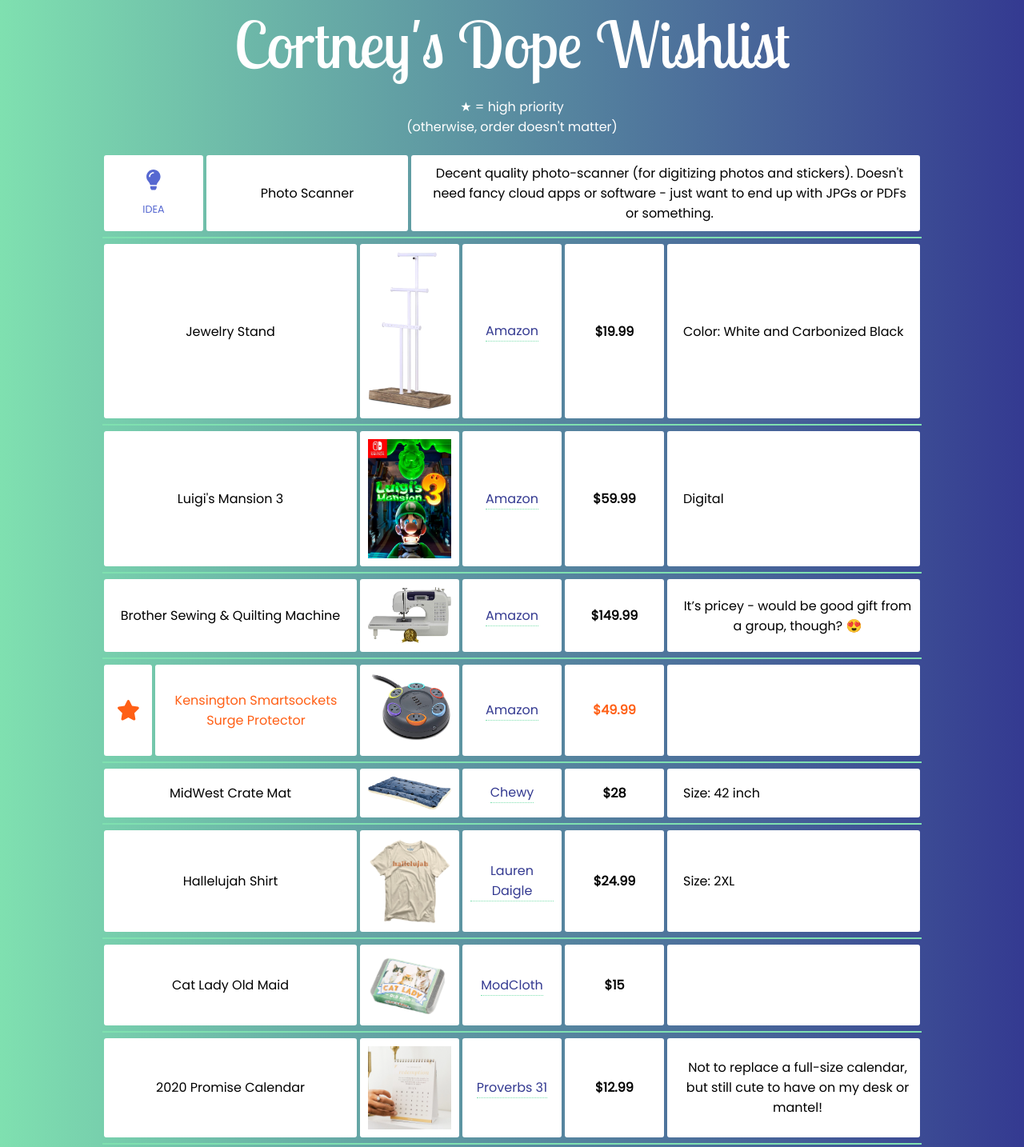
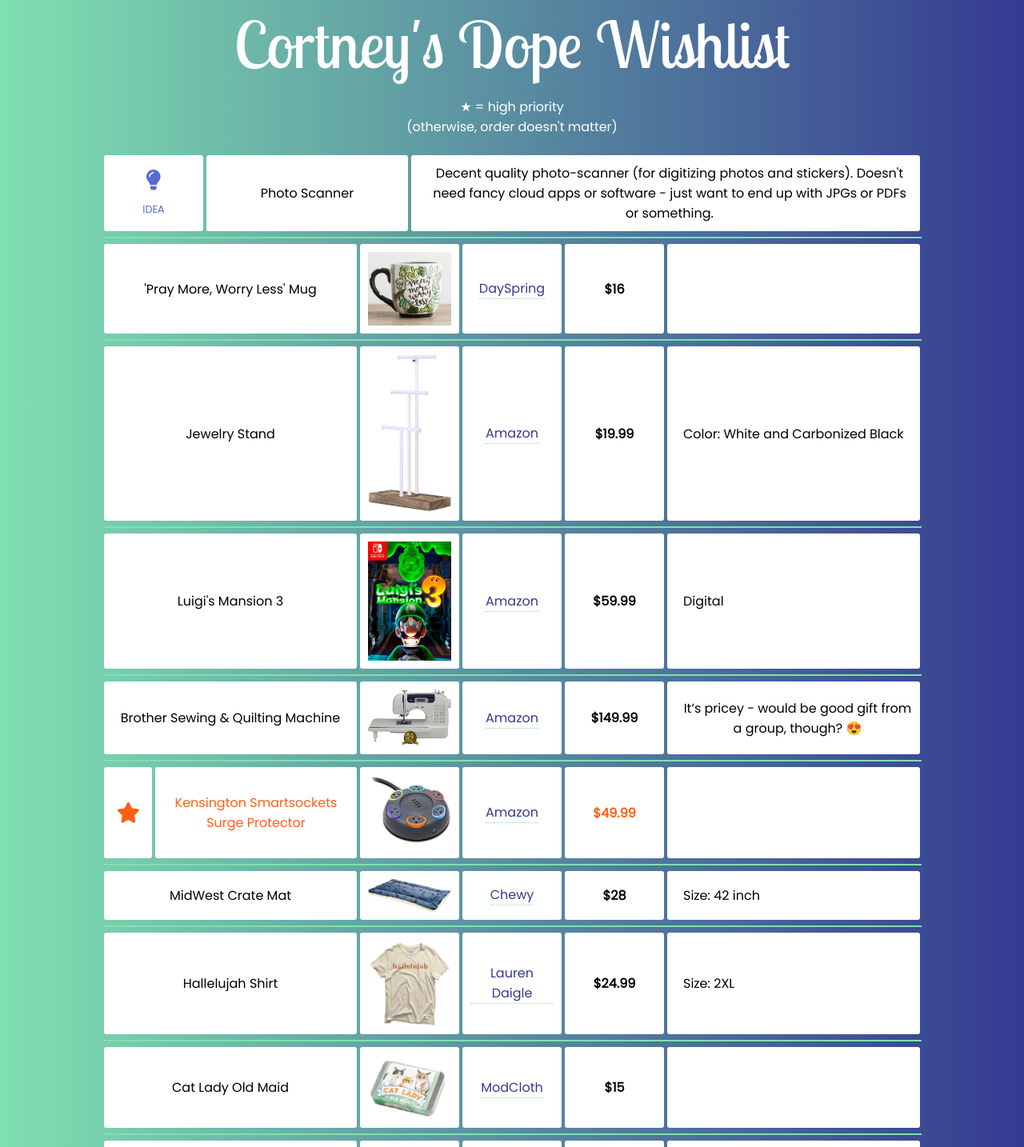
Before and after one commit to cortneysmith/wishlist, a React (Create React App) app: page /#/ in a window 1280 px wide. Shown: the top 1434 px of the page at 80% size. Built offline with nearby package versions, Linux system fonts and the light colour scheme; a web font is replaced by a local one.

Commit message:
added mug

```diff
--- a/src/Components/Wishlist.tsx
+++ b/src/Components/Wishlist.tsx
@@ -60,7 +60,7 @@
             renderOptions={render}
           />
         ))}
-        <div className="last-updated">Last Updated: 12/10/2019</div>
+        <div className="last-updated">Last Updated: 12/12/2019</div>
       </div>
     );
   }
--- a/src/css/wishlist.css
+++ b/src/css/wishlist.css
@@ -66,11 +66,12 @@
 }
 
 .last-updated {
-  font-size: 1em;
+  font-size: 0.9em;
+  text-transform: uppercase;
   color: #fff;
   text-align: center;
-  padding: 3px;
-  opacity: 0.6;
+  padding: 10px;
+  opacity: 0.8;
 }
 
 /* LINK STYLES --------------------------------  */
--- a/src/wishlistItems.js
+++ b/src/wishlistItems.js
@@ -9,6 +9,16 @@
     highPriority: false,
     thumbURL: "",
     idea: true
+  },
+  {
+    name: "'Pray More, Worry Less' Mug",
+    linkName: "DaySpring",
+    linkURL: "https://www.dayspring.com/pray-more-worry-less-jumbo-mug",
+    details: "",
+    price: 16.00,
+    highPriority: false,
+    thumbURL: "images/wishlist/praymoreworryless.png",
+    idea: false
   },
   {
     name: "Jewelry Stand",
```
Also changed, not shown: public/images/wishlist/praymoreworryless.png (added).
